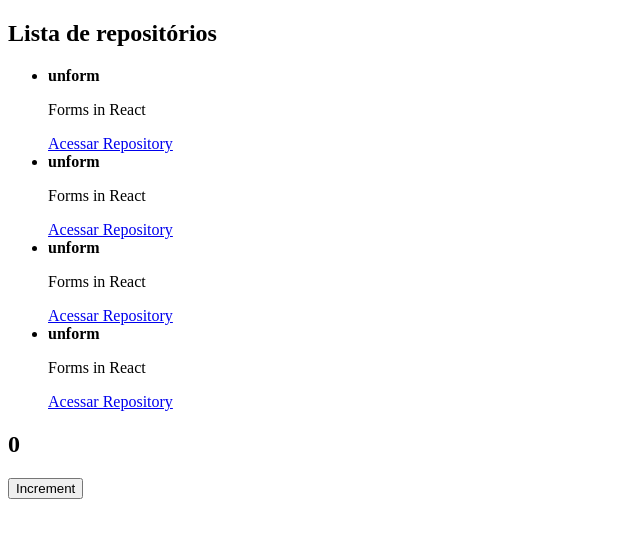
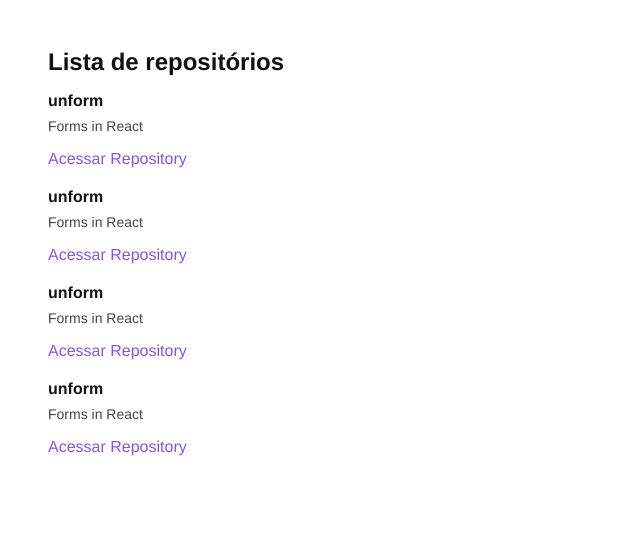
Before and after one commit to nenitf/ead_js_rocketseat_ignite-react, a React app: page / in a window 1280 px wide. Shown: the top 538 px of the page, without its empty margins (0-640 px from the left). Built offline with nearby package versions, Linux system fonts and the light colour scheme.

Commit message:
:tv: add aula 14

```diff
--- a/src/App.jsx
+++ b/src/App.jsx
@@ -1,12 +1,11 @@
 import { RepositoryList } from './components/RepositoryList'
-import { Contador } from './components/Contador'
+import './styles/global.scss'
 
 
 export function App(){
   return (
     <>
     <RepositoryList />
-    <Contador />
     </>
   )
 }
--- a/src/components/RepositoryList.jsx
+++ b/src/components/RepositoryList.jsx
@@ -1,4 +1,6 @@
 import { RepositoryItem } from './RepositoryItem'
+
+import '../styles/repositories.scss'
 
 const repository = {
   name: "unform",
--- a/src/styles/global.scss
+++ b/src/styles/global.scss
@@ -5,6 +5,6 @@
 }
 
 body {
-    font-family: 16px "Helvetica Neue", Arial, sans-serif;
+    font-family: "Helvetica Neue", Arial, sans-serif;
     color: #121214;
 }
--- /dev/null
+++ b/src/styles/repositories.scss
@@ -0,0 +1,30 @@
+section.repository-list {
+    margin: 48px;
+
+    h1 {
+        margin-bottom: 16px;
+    }
+
+    ul {
+        list-style: none;
+
+        li {
+            & + li {
+                margin-top: 20px;
+            }
+        }
+
+        p {
+            font-size: 14px;
+            color: #444;
+            margin-top: 8px;
+        }
+
+        a {
+            display: inline-block;
+            margin-top: 16px;
+            text-decoration: none;
+            color: #8257e6;
+        }
+    }
+}
```
